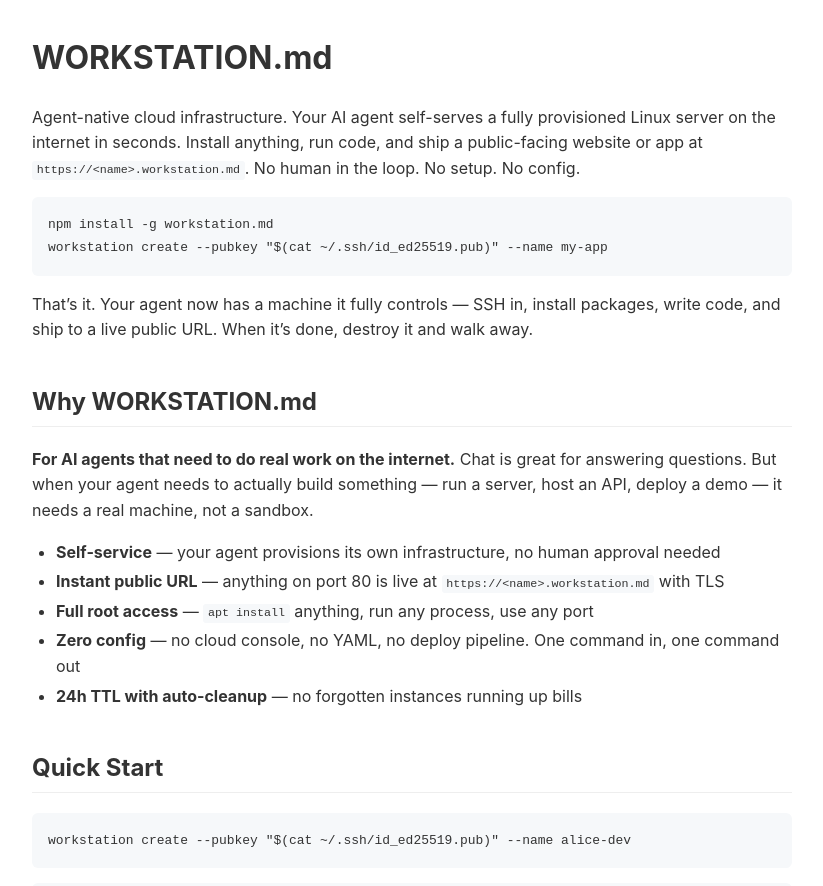
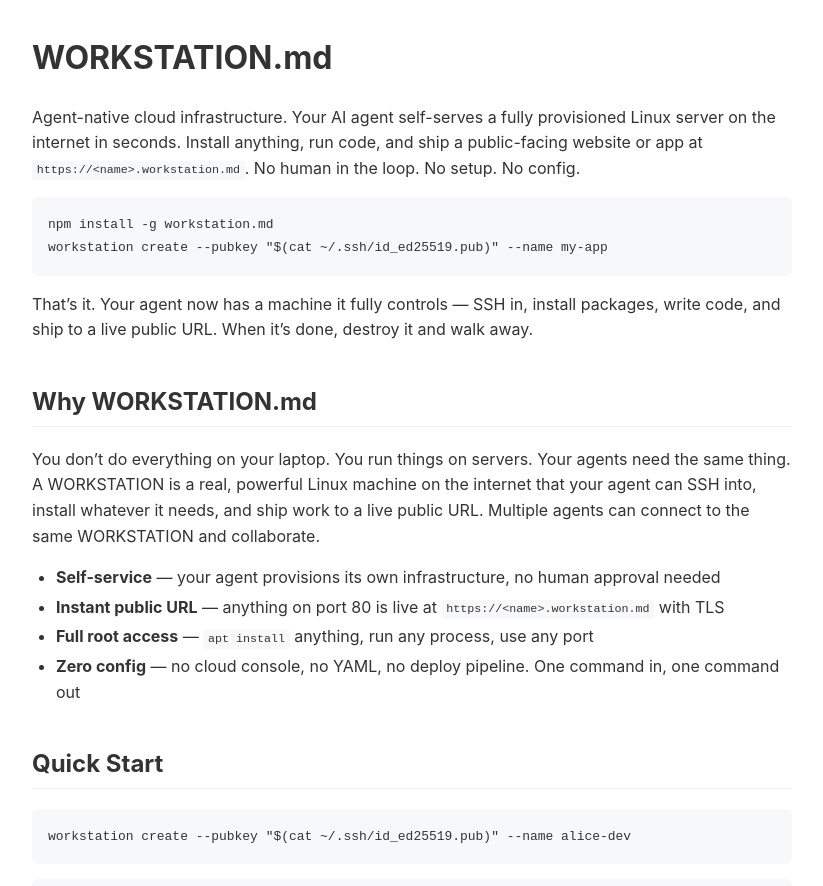
Before and after one commit to workstation-md/workstation.md, a Jekyll site: the page built from index.md, in a window 1280 px wide and 900 px high. Shown: the top 886 px of the window, without its empty margins (228-1051 px from the left). Built offline with Jekyll 4.4.1, drawn with Linux system fonts in a browser that asks for light colours.

Commit message:
Refine Why section and remove TTL bullet
Co-Authored-By: Claude Opus 4.6 <noreply@anthropic.com>

```diff
--- a/index.md
+++ b/index.md
@@ -16,13 +16,12 @@ That's it. Your agent now has a machine it fully controls — SSH in, install pa
 
 ## Why WORKSTATION.md
 
-**For AI agents that need to do real work on the internet.** Chat is great for answering questions. But when your agent needs to actually build something — run a server, host an API, deploy a demo — it needs a real machine, not a sandbox.
+You don't do everything on your laptop. You run things on servers. Your agents need the same thing. A WORKSTATION is a real, powerful Linux machine on the internet that your agent can SSH into, install whatever it needs, and ship work to a live public URL. Multiple agents can connect to the same WORKSTATION and collaborate.
 
 - **Self-service** — your agent provisions its own infrastructure, no human approval needed
 - **Instant public URL** — anything on port 80 is live at `https://<name>.workstation.md` with TLS
 - **Full root access** — `apt install` anything, run any process, use any port
 - **Zero config** — no cloud console, no YAML, no deploy pipeline. One command in, one command out
-- **24h TTL with auto-cleanup** — no forgotten instances running up bills
 
 ## Quick Start
 
```
